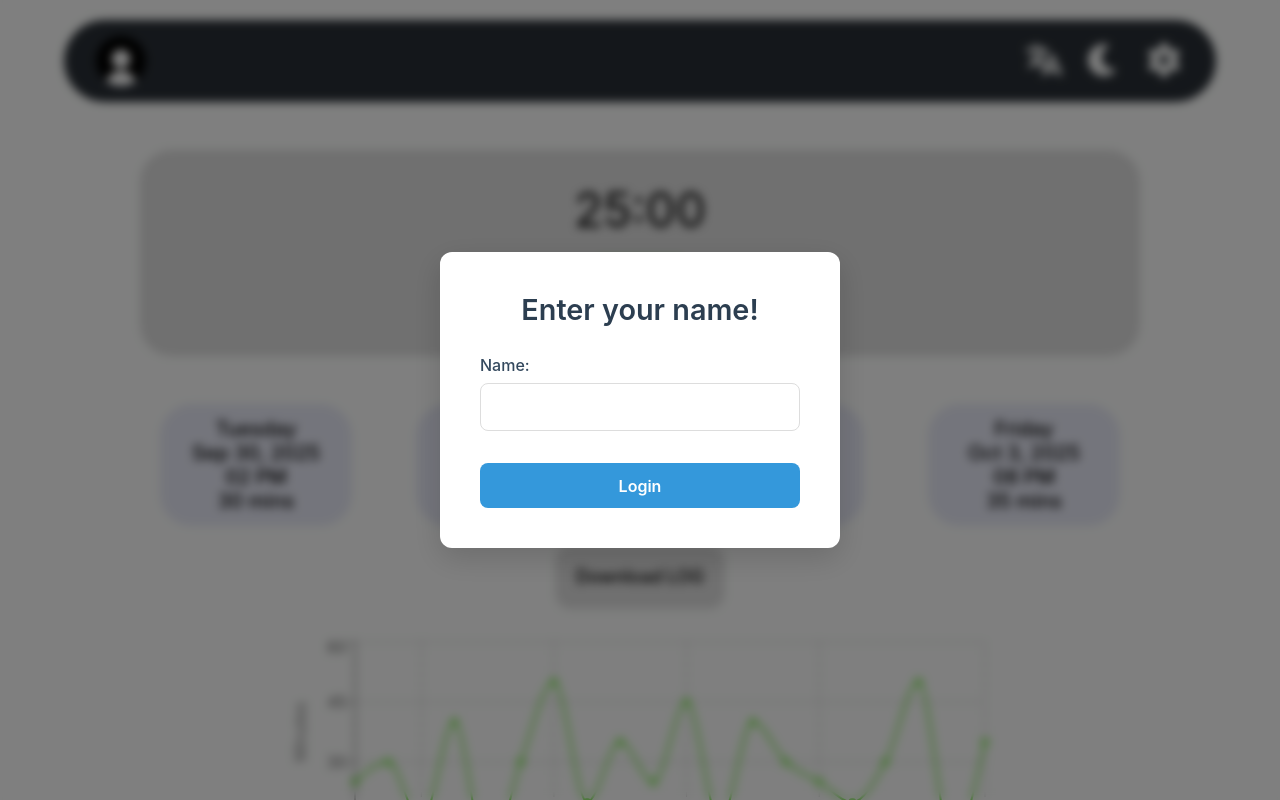
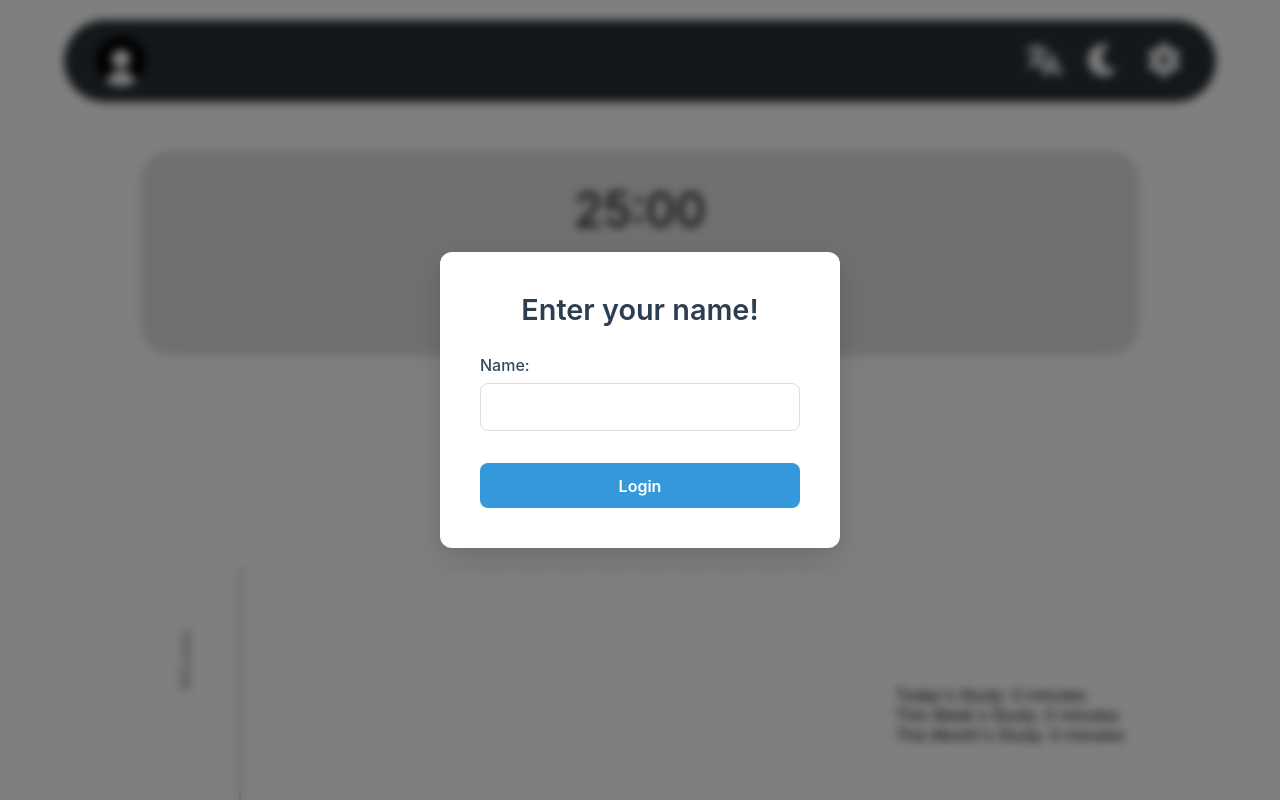
Before and after one commit to Zeedart/Smart-Study-Dashboard, a React (Vite) app in the folder Smart-Study-Dashboard/: page / in a window 1280 px wide. Shown: the top 800 px of the page. Built offline with nearby package versions, Linux system fonts and the light colour scheme.

Commit message:
Add WIP Stat Component Logic and changed LocalStorage sessionHistory format

```diff
--- a/Smart-Study-Dashboard/src/App.jsx
+++ b/Smart-Study-Dashboard/src/App.jsx
@@ -6,6 +6,7 @@ import { FontAwesomeIcon } from '@fortawesome/react-fontawesome'
 import { faX, faHourglass } from '@fortawesome/free-solid-svg-icons'
 import SessionLog from './components/SessionLog'
 import DataChart from './components/DataChart'
+import Stats from './components/Stats'
 
 function App() {
   const [username, setUsername] = useState(localStorage.getItem('user') || "")
@@ -82,7 +83,7 @@ function App() {
       <SessionLog />
       <div className="stats">
         <DataChart />
-        <stats />
+        <Stats />
       </div>
     </>
   )
--- a/Smart-Study-Dashboard/src/components/DataChart.jsx
+++ b/Smart-Study-Dashboard/src/components/DataChart.jsx
@@ -4,39 +4,10 @@ import { useState, useEffect } from 'react';
 
 export default function DataChart() {
 
-    localStorage.setItem("sessionHistory", JSON.stringify([
-  { weekday: "Monday", date: "Sep 15, 2025", time: "09 AM", session: "25 mins" },
-  { weekday: "Monday", date: "Sep 15, 2025", time: "04 PM", session: "30 mins" },
-  { weekday: "Tuesday", date: "Sep 16, 2025", time: "02 PM", session: "15 mins" },
-  { weekday: "Wednesday", date: "Sep 17, 2025", time: "07 PM", session: "40 mins" },
-  { weekday: "Thursday", date: "Sep 18, 2025", time: "11 AM", session: "5 mins" },
-  { weekday: "Friday", date: "Sep 19, 2025", time: "08 PM", session: "30 mins" },
-  { weekday: "Saturday", date: "Sep 20, 2025", time: "10 AM", session: "50 mins" },
-  { weekday: "Sunday", date: "Sep 21, 2025", time: "03 PM", session: "20 mins" },
-  { weekday: "Monday", date: "Sep 22, 2025", time: "09 AM", session: "35 mins" },
-  { weekday: "Tuesday", date: "Sep 23, 2025", time: "01 PM", session: "25 mins" },
-  { weekday: "Wednesday", date: "Sep 24, 2025", time: "06 PM", session: "45 mins" },
-  { weekday: "Thursday", date: "Sep 25, 2025", time: "10 AM", session: "15 mins" },
-  { weekday: "Friday", date: "Sep 26, 2025", time: "08 PM", session: "40 mins" },
-  { weekday: "Saturday", date: "Sep 27, 2025", time: "11 AM", session: "30 mins" },
-  { weekday: "Sunday", date: "Sep 28, 2025", time: "04 PM", session: "25 mins" },
-  { weekday: "Monday", date: "Sep 29, 2025", time: "09 AM", session: "20 mins" },
-  { weekday: "Tuesday", date: "Sep 30, 2025", time: "02 PM", session: "30 mins" },
-  { weekday: "Wednesday", date: "Oct 1, 2025", time: "07 PM", session: "50 mins" },
-  { weekday: "Thursday", date: "Oct 2, 2025", time: "11 AM", session: "10 mins" },
-  { weekday: "Friday", date: "Oct 3, 2025", time: "08 PM", session: "35 mins" }
-]));
-
     const [data, setData] = useState([]);
     useEffect(() => {
         const updateData = () => {
-            const raw = JSON.parse(localStorage.getItem("sessionHistory")) || [];
-            // convert session string → number
-            const cleaned = raw.map(d => ({
-                ...d,
-                session: parseInt(d.session) || 0
-            }));
-            setData(cleaned);
+            setData(JSON.parse(localStorage.getItem("sessionHistory")) || []);
         };
 
         updateData();
--- a/Smart-Study-Dashboard/src/components/SessionLog.jsx
+++ b/Smart-Study-Dashboard/src/components/SessionLog.jsx
@@ -21,6 +21,23 @@ export default function SessionLog() {
         };
     }, []);
 
+        const formatTimeInteger = (timeInteger) => {
+
+        const hour24 = Math.floor(timeInteger / 100);
+        const minute = timeInteger % 100;
+
+
+        const ampm = hour24 >= 12 ? 'PM' : 'AM';
+
+
+        const hour12 = hour24 % 12 || 12;
+
+
+        const minuteString = String(minute).padStart(2, '0');
+
+        return `${hour12}:${minuteString} ${ampm}`;
+    };
+
     return (
         <>
             <div className={styles.sessionContainer}>
@@ -32,8 +49,8 @@ export default function SessionLog() {
                     <div key={index}>
                         <p>{session.weekday}</p>
                         <p>{session.date}</p>
-                        <p>{session.time}</p>
-                        <p>{session.session}</p>
+                        <p>{formatTimeInteger(session.time)}</p>
+                        <p>{session.session} mins</p>
                     </div>
                 ))}
             </div>
--- a/Smart-Study-Dashboard/src/components/Stats.jsx
+++ b/Smart-Study-Dashboard/src/components/Stats.jsx
@@ -0,0 +1,94 @@
+import { useState, useMemo, useEffect } from "react" // Use useMemo for performance optimization
+
+export default function Stats() {
+    const [data, setData] = useState([]);
+
+    useEffect(() => {
+        const storedHistory = localStorage.getItem('sessionHistory');
+        if (storedHistory) {
+            try {
+                setData(JSON.parse(storedHistory));
+            } catch (e) {
+                console.error("Could not parse session history:", e);
+                setData([]);
+            }
+        }
+    }, []);
+
+
+    const now = new Date();
+
+
+    const getDayStart = (date) => new Date(date.getFullYear(), date.getMonth(), date.getDate());
+
+
+    const todayDateString = now.toLocaleDateString('en-US', { day: 'numeric', month: 'short', year: 'numeric' });
+    const currentMonthAbbr = now.toLocaleDateString('en-US', { month: 'short' });
+    const currentYear = now.getFullYear();
+
+    const currentDay = getDayStart(now);
+    const dayOfWeek = currentDay.getDay();
+
+    const weekStart = getDayStart(
+        new Date(currentDay.setDate(currentDay.getDate() - dayOfWeek))
+    );
+    const weekEnd = getDayStart(
+        new Date(weekStart.getTime() + (6 * 24 * 60 * 60 * 1000))
+    );
+
+    const formatTime = (totalMinutes) => {
+        const hours = Math.floor(totalMinutes / 60);
+        const minutes = totalMinutes % 60;
+
+        if (hours > 0) {
+            const minuteString = minutes !== 0
+                ? ` and ${minutes} minutes`
+                : "";
+
+            return `${hours} hours${minuteString}`;
+        }
+
+        return `${minutes} minutes`;
+    };
+
+
+    const totalTodayMinutes = useMemo(() => {
+        return data.reduce((total, ele) => {
+            if (ele.date === todayDateString) {
+                return total + ele.session;
+            }
+            return total;
+        }, 0);
+    }, [data, todayDateString]);
+
+    const totalWeekMinutes = useMemo(() => {
+        return data.reduce((total, ele) => {
+            const sessionDate = getDayStart(new Date(ele.date));
+            if (sessionDate >= weekStart && sessionDate <= weekEnd) {
+                return total + ele.session;
+            }
+            return total;
+        }, 0);
+    }, [data, weekStart, weekEnd]);
+
+    const totalMonthMinutes = useMemo(() => {
+        return data.reduce((total, ele) => {
+            const sessionDate = new Date(ele.date);
+            const sessionMonthAbbr = sessionDate.toLocaleDateString('en-US', { month: 'short' });
+            const sessionYear = sessionDate.getFullYear();
+
+            if (sessionMonthAbbr === currentMonthAbbr && sessionYear === currentYear) {
+                return total + ele.session;
+            }
+            return total;
+        }, 0);
+    }, [data, currentMonthAbbr, currentYear]);
+
+    return (
+        <div>
+            <p>Today's Study: {formatTime(totalTodayMinutes)}</p>
+            <p>This Week's Study: {formatTime(totalWeekMinutes)}</p>
+            <p>This Month's Study: {formatTime(totalMonthMinutes)}</p>
+        </div>
+    )
+}
--- a/Smart-Study-Dashboard/src/components/Timer.jsx
+++ b/Smart-Study-Dashboard/src/components/Timer.jsx
@@ -33,7 +33,6 @@ export default function Timer({ pomodoro }) {
 
     function handleEnd() {
         const timeInMinutes = Math.floor((pomodoro * 60 - time) / 60);
-        if (timeInMinutes != 0) {
         setPopUpMsg("⏰ Pomodoro finished! Take a break.");
         playSound();
         const now = new Date();
@@ -47,14 +46,20 @@ export default function Timer({ pomodoro }) {
             year: 'numeric'
         });
 
-            let timeString = now.toLocaleTimeString([], { hour: '2-digit', hour12: true })
+        // Get 24-hour time components
+        const hour24 = now.getHours();   // 0-23
+        const minute = now.getMinutes(); // 0-59
+
+        // --- STEP 2: Create the HHMM Integer ---
+        // Multiply hours by 100 and add minutes (e.g., 16 * 100 + 5 = 1605)
+        const timeInteger = hour24 * 100 + minute;
 
 
         const sessionData = {
             weekday: weekday,
             date: date,
-                time: timeString,
-                session: `${timeInMinutes} mins`
+            time: timeInteger,
+            session: timeInMinutes
         };
 
         const storedHistory = localStorage.getItem('sessionHistory');
@@ -69,13 +74,6 @@ export default function Timer({ pomodoro }) {
         setIsRunning(false);
         setIsPaused(false);
         setIsFullScreen(false);
-        }
-        else {
-            setTime(pomodoro * 60);
-            setIsRunning(false);
-            setIsPaused(false);
-            setIsFullScreen(false);
-        }
     }
 
     useEffect(() => {
@@ -109,6 +107,7 @@ export default function Timer({ pomodoro }) {
     }, [pomodoro]);
 
 
+
     return (
         <>
             {popUpMsg && (
```
Lines whose indentation alone changed are shown as unchanged.
